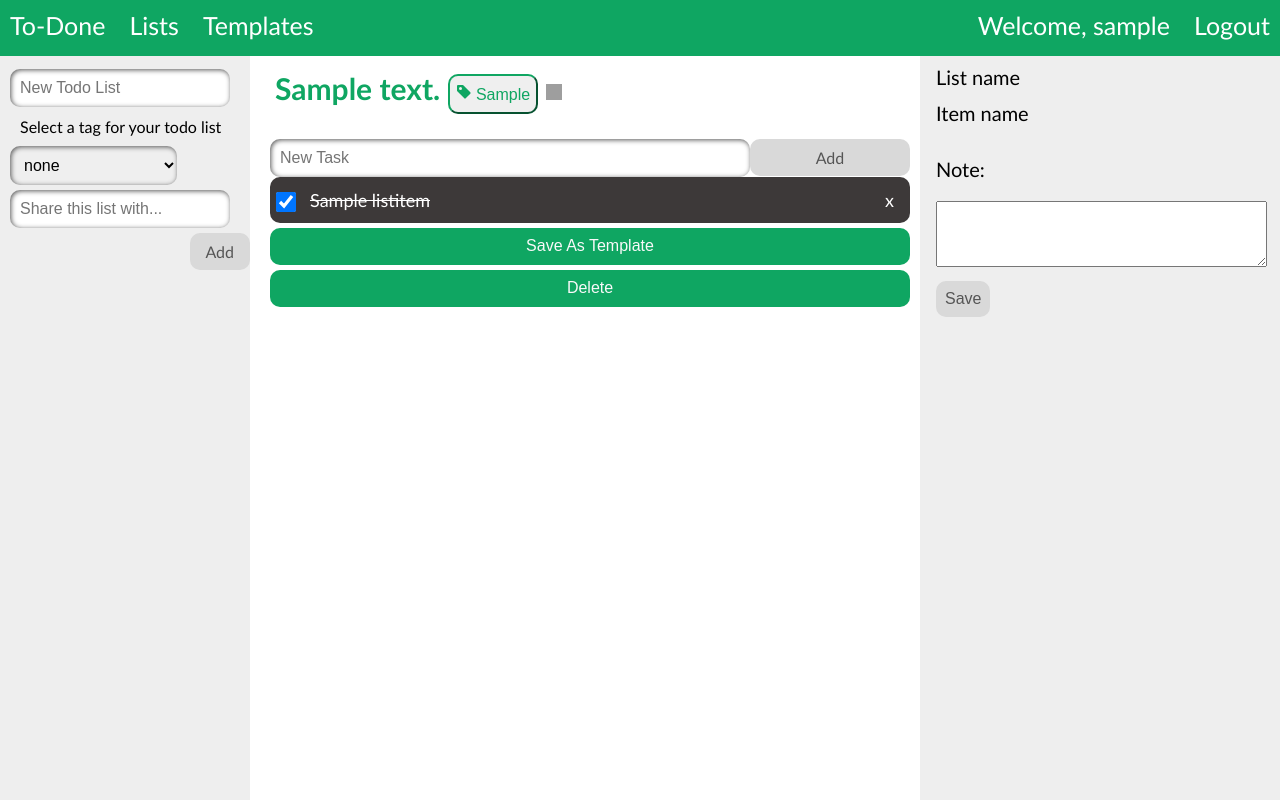
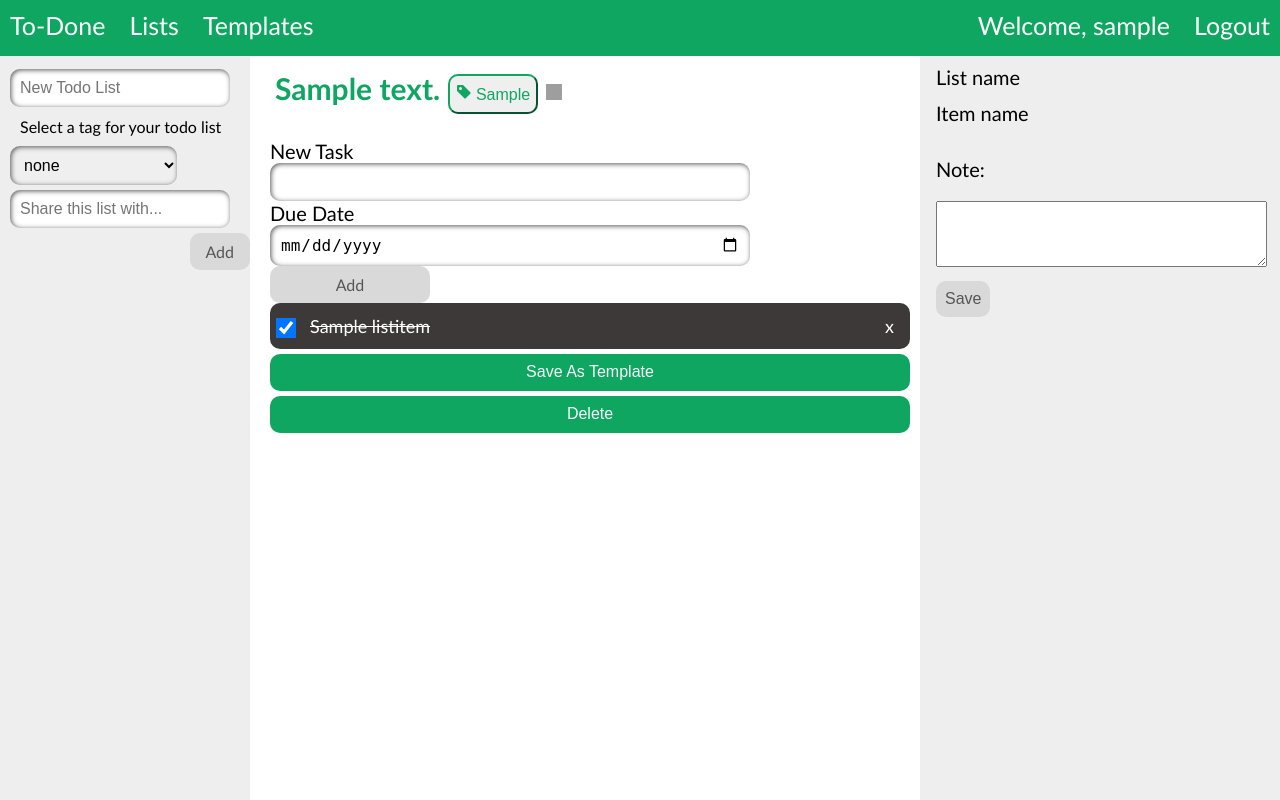
Before and after one commit to shahleon/smart-todo, a Django app: page /todo/1 in a window 1280 px wide. Run offline with Django 3.2, Linux system fonts and the light colour scheme; a user stored in the database is signed in; tables that the repository leaves empty hold one stand-in row (values such as "Sample post"); grey boxes are pictures that could not be loaded.

Commit message:
Update index.html
add due date skeleton at front end
add main .header input date css
change main .header input text css
change main. header css color
annotate useless lines in function newElement

```diff
--- a/todo/templates/todo/index.html
+++ b/todo/templates/todo/index.html
@@ -293,7 +293,8 @@
 
         /* Style the header */
         .main .header {
-          color: white;
+          /* color: white; */
+          color: black;
           display: block;
         }
 
@@ -310,7 +311,20 @@
           border-radius: 10px;
           width: 75%;
           padding: 10px;
-          float: left;
+          /* float: left; */
+          font-size: 16px;
+          box-shadow: 1px 1px 5px #555 inset;
+          white-space: nowrap;
+          display: block;
+        }
+
+        /* Style the input date*/
+        .main input[type=date] {
+          border: none;
+          border-radius: 10px;
+          width: 75%;
+          padding: 10px;
+          /* float: left; */
           font-size: 16px;
           box-shadow: 1px 1px 5px #555 inset;
           white-space: nowrap;
@@ -446,8 +460,21 @@
                 </a>
 
             </h2>
-            <input type="text" id="{{ "InputText_"|addstr:list.id }}" placeholder="New Task">
-            <span onclick="newElement({{ list.id }})" class="addBtn">Add</span>
+            <!-- <input type="text" id="{{ "InputText_"|addstr:list.id }}" placeholder="New Task">
+            <span onclick="newElement({{ list.id }})" class="addBtn">Add</span> -->
+            <form>
+                <div class="form-group">
+                  <label for="{{ "InputText_"|addstr:list.id }}">New Task</label>
+                  <input type="text" class="form-control" id="{{ "InputText_"|addstr:list.id }}">
+                </div>
+                <div class="form-group">
+                  <label for="date">Due Date</label>
+                  <input type="date" class="form-control" id="date">
+                </div>
+            </form>
+            <div>
+                <span onclick="newElement({{ list.id }})" class="addBtn">Add</span>
+            </div>
         </div>
         <ul id="{{ "List_"|addstr:list.id }}" class="listItemsUnorderedList">
             {% for list_item in latest_list_items %}
@@ -498,8 +525,21 @@
                         {% endif %}
                     </a>
                 </h2>
-                <input type="text" id="{{ "InputText_"|addstr:list.id }}" placeholder="New Task">
-                <span onclick="newElement({{ list.id }})" class="addBtn">Add</span>
+                <!-- <input type="text" id="{{ "InputText_"|addstr:list.id }}" placeholder="New Task">
+                <span onclick="newElement({{ list.id }})" class="addBtn">Add</span> -->
+                <form>
+                    <div class="form-group">
+                      <label for="{{ "InputText_"|addstr:list.id }}">New Task</label>
+                      <input type="text" class="form-control" id="{{ "InputText_"|addstr:list.id }}">
+                    </div>
+                    <div class="form-group">
+                      <label for="date">Due Date</label>
+                      <input type="date" class="form-control" id="date">
+                    </div>
+                </form>
+                <div>
+                    <span onclick="newElement({{ list.id }})" class="addBtn">Add</span>
+                </div>
             </div>
             <ul id="{{ "List_"|addstr:list.id }}" class="listItemsUnorderedList">
                 {% for list_item in latest_list_items %}
@@ -693,7 +733,7 @@ function newElement(list_id, saved_to_database = true) {
     {#var inputBox = document.getElementById(list_id).parentElement.getElementsByTagName("input")[0]#}
     var inputBox = document.getElementById("InputText_" + list_id.toString());
     var inputValue = inputBox.value;
-    var unorderedList = inputBox.parentElement.nextElementSibling
+    // var unorderedList = inputBox.parentElement.nextElementSibling
 
     {#var list_html_tag_id =  #}
 
@@ -701,9 +741,9 @@ function newElement(list_id, saved_to_database = true) {
     if (inputValue === '') {
         alert("You must write something!");
     }
-    else {
-        unorderedList.appendChild(li);
-    }
+    // else {
+    //     unorderedList.appendChild(li);
+    // }
     inputBox.value = "";
 
     // Saved to database if saved_to_database is true
@@ -750,6 +790,7 @@ function newElement(list_id, saved_to_database = true) {
         }
         httpRequest.send(JSON.stringify(params))
     }
+    window.location.reload();
     {#else {#}
     {#    return#}
     {#}#}
```
